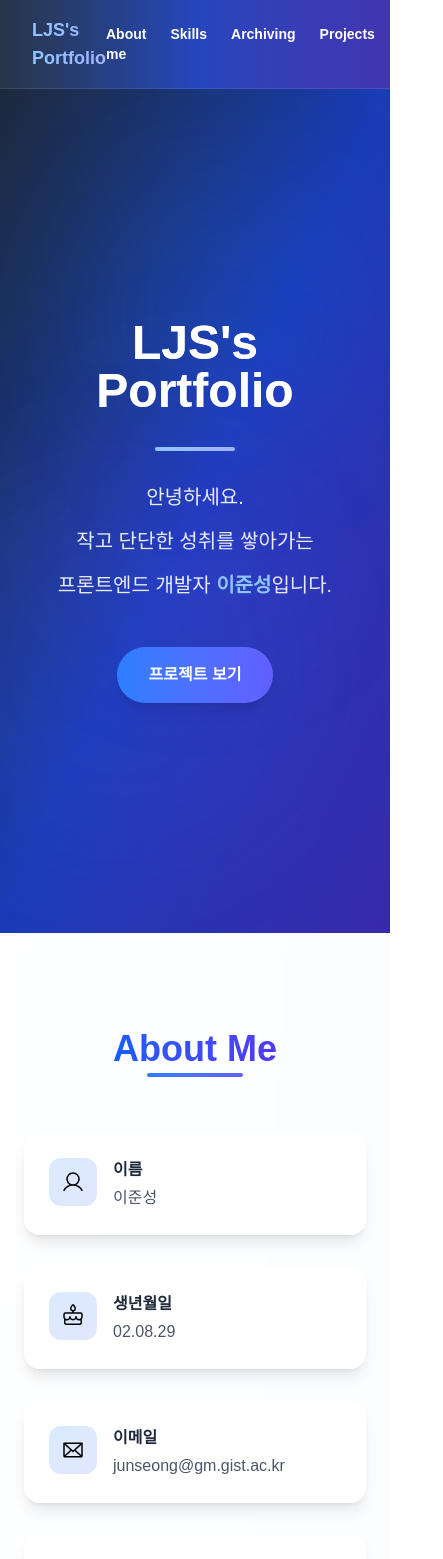
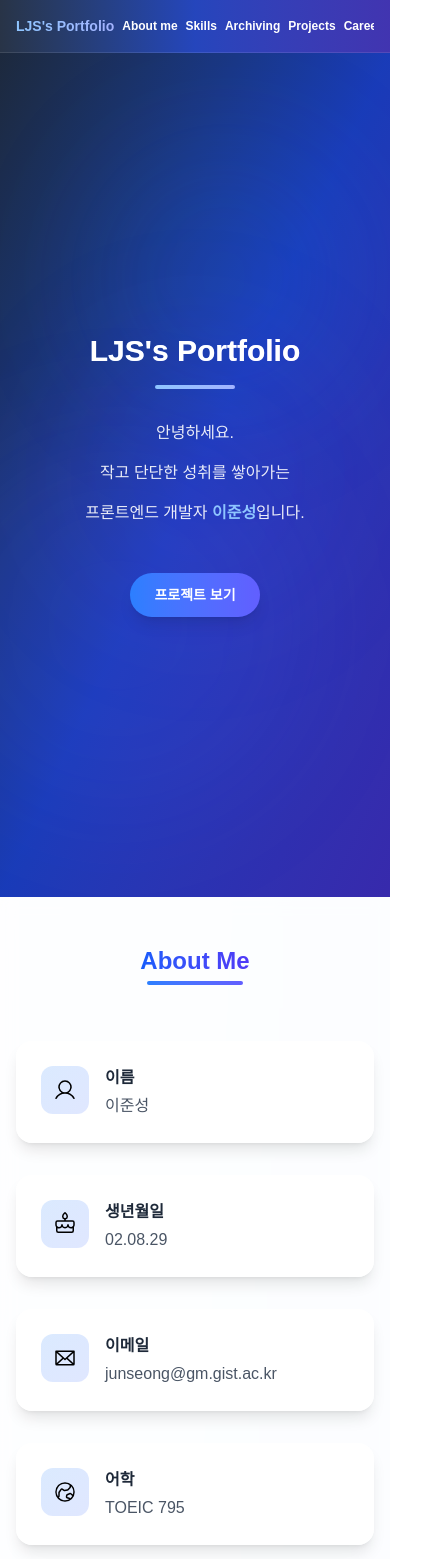
Before and after one commit to Junseong0829/Junseong0829.github.io, a React (Vite) app: page / in a window 390 px wide. Shown: the top 1559 px of the page, 443 px wide, since content can reach past the window. Built offline with nearby package versions, Linux system fonts and the light colour scheme.

Commit message:
change mobile layout

```diff
--- a/src/routes/index.tsx
+++ b/src/routes/index.tsx
@@ -10,20 +10,20 @@ export default function Portfolio() {
     <div className="text-gray-900 scroll-smooth bg-gradient-to-br from-slate-50 via-blue-50 to-indigo-50" id="top">
       {/* Navigation */}
       <nav className="sticky top-0 z-50 backdrop-blur-md text-white transition-all duration-500 bg-gradient-to-r from-slate-800/95 via-blue-800/95 to-indigo-800/95 border-b border-white/10">
-        <div className="flex justify-between items-center px-8 py-4 max-w-7xl mx-auto">
+        <div className="flex justify-between items-center gap-2 px-4 sm:px-6 md:px-8 py-4 max-w-7xl mx-auto">
           <motion.h1
-            className="text-lg md:text-xl font-bold bg-gradient-to-r from-blue-300 to-indigo-300 bg-clip-text text-transparent"
+            className="text-sm sm:text-base md:text-lg lg:text-xl font-bold bg-gradient-to-r from-blue-300 to-indigo-300 bg-clip-text text-transparent whitespace-nowrap flex-shrink-0"
             whileHover={{ scale: 1.05 }}
             transition={{ type: "spring", stiffness: 300 }}
           >
             LJS's Portfolio
           </motion.h1>
-          <ul className="flex space-x-6 text-sm font-semibold">
+          <ul className="flex space-x-2 sm:space-x-3 md:space-x-4 lg:space-x-6 text-xs sm:text-sm font-semibold overflow-x-auto overflow-hidden">
             {["About me", "Skills", "Archiving", "Projects", "Career"].map((section) => (
               <motion.li key={section} whileHover={{ y: -2 }}>
                 <a
                   href={`#${section.toLowerCase().replace(/\s/g, "")}`}
-                  className="hover:text-blue-300 transition-all duration-300 relative group"
+                  className="hover:text-blue-300 transition-all duration-300 relative group whitespace-nowrap"
                 >
                   {section}
                   <span className="absolute -bottom-1 left-0 w-0 h-0.5 bg-gradient-to-r from-blue-300 to-indigo-300 transition-all duration-300 group-hover:w-full"></span>
@@ -44,13 +44,13 @@ export default function Portfolio() {
         </div>
 
         <motion.div
-          className="relative z-10 text-center p-10 max-w-4xl mx-auto"
+          className="relative z-10 text-center p-4 sm:p-6 md:p-10 max-w-4xl mx-auto px-4 sm:px-6"
           initial={{ opacity: 0 }}
           animate={{ opacity: 1 }}
           transition={{ duration: 1, delay: 0.2 }}
         >
           <motion.h1
-            className="text-white text-5xl md:text-7xl font-bold mb-8 bg-gradient-to-r from-blue-300 via-indigo-300 to-purple-300 bg-clip-text text-transparent"
+            className="text-white text-3xl sm:text-4xl md:text-5xl lg:text-6xl xl:text-7xl font-bold mb-4 sm:mb-6 md:mb-8 bg-gradient-to-r from-blue-300 via-indigo-300 to-purple-300 bg-clip-text text-transparent break-words"
             initial={{ opacity: 0, y: 20 }}
             animate={{ opacity: 1, y: 0 }}
             transition={{ duration: 0.8, delay: 0.4 }}
@@ -73,9 +73,9 @@ export default function Portfolio() {
             transition={{ duration: 0.8, delay: 0.8 }}
             className="space-y-4"
           >
-            <p className="text-white/90 font-light text-xl md:text-2xl">안녕하세요.</p>
-            <p className="text-white/90 font-light text-xl md:text-2xl">작고 단단한 성취를 쌓아가는</p>
-            <p className="text-white/90 font-light text-xl md:text-2xl">프론트엔드 개발자 <span className="font-semibold text-blue-300">이준성</span>입니다.</p>
+            <p className="text-white/90 font-light text-base sm:text-lg md:text-xl lg:text-2xl px-2">안녕하세요.</p>
+            <p className="text-white/90 font-light text-base sm:text-lg md:text-xl lg:text-2xl px-2">작고 단단한 성취를 쌓아가는</p>
+            <p className="text-white/90 font-light text-base sm:text-lg md:text-xl lg:text-2xl px-2">프론트엔드 개발자 <span className="font-semibold text-blue-300">이준성</span>입니다.</p>
           </motion.div>
 
           <motion.div
@@ -91,7 +91,7 @@ export default function Portfolio() {
                   block: 'start'
                 });
               }}
-              className="px-8 py-4 bg-gradient-to-r from-blue-500 to-indigo-500 text-white font-semibold rounded-full shadow-lg hover:shadow-xl transition-all duration-300 hover:scale-105"
+              className="px-6 sm:px-8 py-3 sm:py-4 bg-gradient-to-r from-blue-500 to-indigo-500 text-white text-sm sm:text-base font-semibold rounded-full shadow-lg hover:shadow-xl transition-all duration-300 hover:scale-105"
               whileHover={{ y: -2 }}
               whileTap={{ scale: 0.95 }}
             >
@@ -102,7 +102,7 @@ export default function Portfolio() {
       </section>
 
       {/* About Me */}
-      <section id="aboutme" className="py-24 bg-white/80 backdrop-blur-sm px-6 md:px-20">
+      <section id="aboutme" className="py-12 sm:py-16 md:py-24 bg-white/80 backdrop-blur-sm px-4 sm:px-6 md:px-8 lg:px-20">
         <motion.div
           initial={{ opacity: 0 }}
           whileInView={{ opacity: 1 }}
@@ -110,7 +110,7 @@ export default function Portfolio() {
           viewport={{ once: true }}
         >
           <div className="flex justify-center mb-16">
-            <h2 className="text-4xl md:text-5xl font-bold text-center relative">
+            <h2 className="text-2xl sm:text-3xl md:text-4xl lg:text-5xl font-bold text-center relative px-4">
               <span className="bg-gradient-to-r from-blue-600 to-indigo-600 bg-clip-text text-transparent">About Me</span>
               <div className="absolute -bottom-2 left-1/2 transform -translate-x-1/2 w-24 h-1 bg-gradient-to-r from-blue-500 to-indigo-500 rounded-full"></div>
             </h2>
@@ -158,7 +158,7 @@ export default function Portfolio() {
           viewport={{ once: true }}
         >
           <div className="flex justify-center mb-16">
-            <h2 className="text-4xl md:text-5xl font-bold text-center relative">
+            <h2 className="text-2xl sm:text-3xl md:text-4xl lg:text-5xl font-bold text-center relative px-4">
               <span className="bg-gradient-to-r from-blue-600 to-indigo-600 bg-clip-text text-transparent">Skills</span>
               <div className="absolute -bottom-2 left-1/2 transform -translate-x-1/2 w-24 h-1 bg-gradient-to-r from-blue-500 to-indigo-500 rounded-full"></div>
             </h2>
@@ -208,22 +208,22 @@ export default function Portfolio() {
               ].map((section, sectionIndex) => (
                 <motion.div
                   key={section.label}
-                  className="flex items-center gap-6 mb-8 last:mb-0"
+                  className="flex flex-col sm:flex-row items-start sm:items-center gap-3 sm:gap-6 mb-8 last:mb-0"
                   initial={{ opacity: 0, x: -20 }}
                   whileInView={{ opacity: 1, x: 0 }}
                   transition={{ duration: 0.6, delay: sectionIndex * 0.1 }}
                   viewport={{ once: true }}
                 >
-                  <div className="w-40 flex items-center text-xl font-bold text-slate-800">
-                    <div className="flex">
-                      <img src={section.src} className="w-10" />
+                  <div className="w-full sm:w-48 flex-shrink-0 flex items-center gap-3 text-base sm:text-lg lg:text-xl font-bold text-slate-800">
+                    <div className="w-8 sm:w-10 flex-shrink-0">
+                      <img src={section.src} className="w-full h-auto" />
                     </div>
-                    <div className="flex justify-evenly flex-1">
+                    <div className="whitespace-nowrap">
                       {section.label}
                     </div>
                   </div>
 
-                  <div className="flex flex-wrap gap-3">
+                  <div className="flex flex-wrap gap-3 flex-1 min-w-0">
                     {section.skills.map((skill, skillIndex) => (
                       <motion.span
                         key={skill.name}
@@ -253,7 +253,7 @@ export default function Portfolio() {
           viewport={{ once: true, amount: 0.3 }}
         >
           <div className="flex justify-center mb-16">
-            <h2 className="text-4xl md:text-5xl font-bold text-center relative">
+            <h2 className="text-2xl sm:text-3xl md:text-4xl lg:text-5xl font-bold text-center relative px-4">
               <span className="bg-gradient-to-r from-blue-600 to-indigo-600 bg-clip-text text-transparent">Archiving</span>
               <div className="absolute -bottom-2 left-1/2 transform -translate-x-1/2 w-24 h-1 bg-gradient-to-r from-blue-500 to-indigo-500 rounded-full"></div>
             </h2>
@@ -332,7 +332,7 @@ export default function Portfolio() {
           viewport={{ once: true, amount: 0.3 }}
         >
           <div className="flex justify-center mb-16">
-            <h2 className="text-4xl md:text-5xl font-bold text-center relative">
+            <h2 className="text-2xl sm:text-3xl md:text-4xl lg:text-5xl font-bold text-center relative px-4">
               <span className="bg-gradient-to-r from-blue-600 to-indigo-600 bg-clip-text text-transparent">Projects</span>
               <div className="absolute -bottom-2 left-1/2 transform -translate-x-1/2 w-24 h-1 bg-gradient-to-r from-blue-500 to-indigo-500 rounded-full"></div>
             </h2>
@@ -522,7 +522,7 @@ export default function Portfolio() {
           viewport={{ once: true, amount: 0.3 }}
         >
           <div className="flex justify-center mb-16">
-            <h2 className="text-4xl md:text-5xl font-bold text-center relative">
+            <h2 className="text-2xl sm:text-3xl md:text-4xl lg:text-5xl font-bold text-center relative px-4">
               <span className="bg-gradient-to-r from-blue-600 to-indigo-600 bg-clip-text text-transparent">Career</span>
               <div className="absolute -bottom-2 left-1/2 transform -translate-x-1/2 w-24 h-1 bg-gradient-to-r from-blue-500 to-indigo-500 rounded-full"></div>
             </h2>
```
